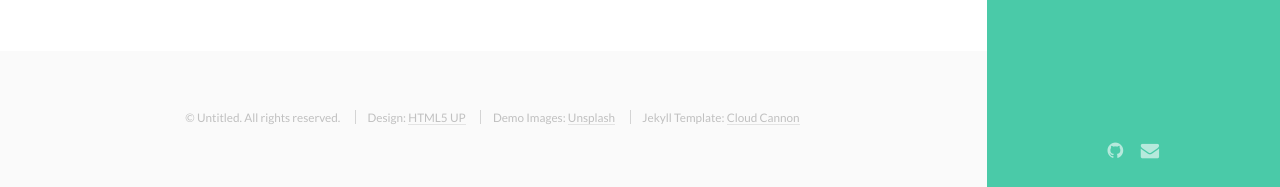
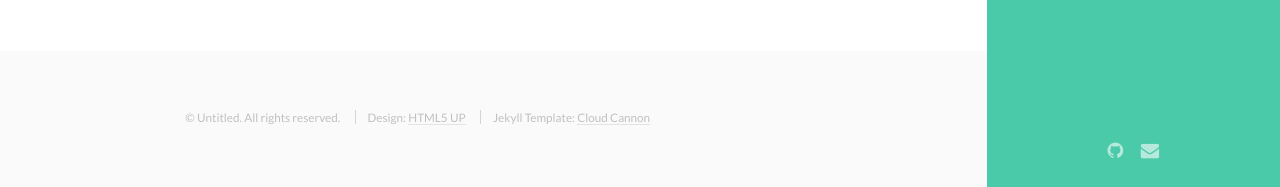
Before and after one commit to JerryBlack28/JerryBlack28.github.io, a Jekyll site: the page built from index.html, in a window 1280 px wide and 900 px high, scrolled down 1168 px. Shown: the part 713-900 px from the top of the window. Built offline with Jekyll 4.4.1, drawn with Linux system fonts in a browser that asks for light colours.

Commit message:
modified:   _includes/footer.html

```diff
--- a/_includes/footer.html
+++ b/_includes/footer.html
@@ -4,7 +4,7 @@
             <ul class="copyright">
                 <li>&copy; Untitled. All rights reserved.</li>
                 <li>Design: <a href="http://html5up.net">HTML5 UP</a></li>
-                <li>Demo Images: <a href="https://unsplash.com/">Unsplash</a></li>
+                <!-- <li>Demo Images: <a href="https://unsplash.com/">Unsplash</a></li> -->
                 <li>Jekyll Template: <a href="http://cloudcannon.com">Cloud Cannon</a></li>
             </ul>
         </div>
```
